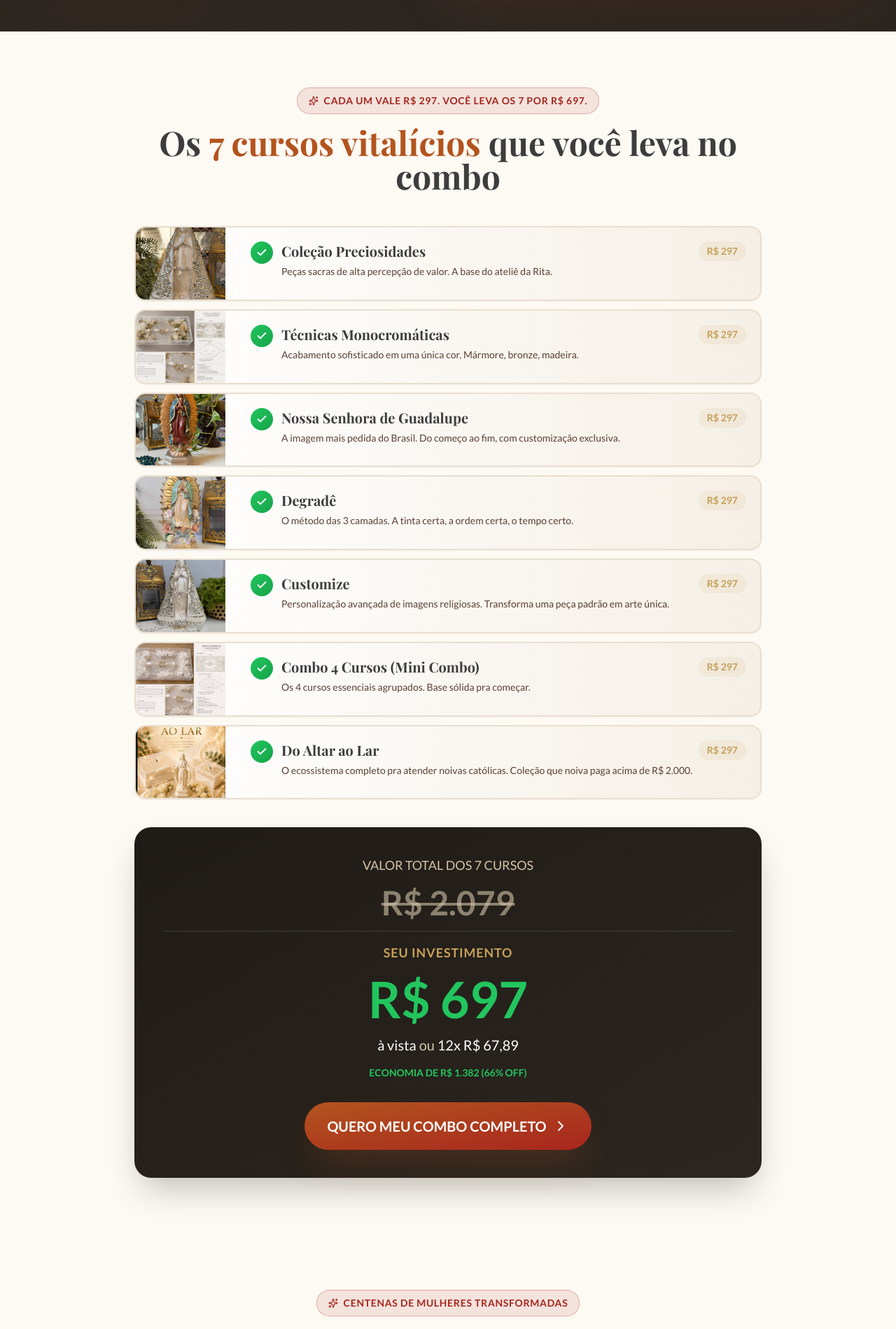
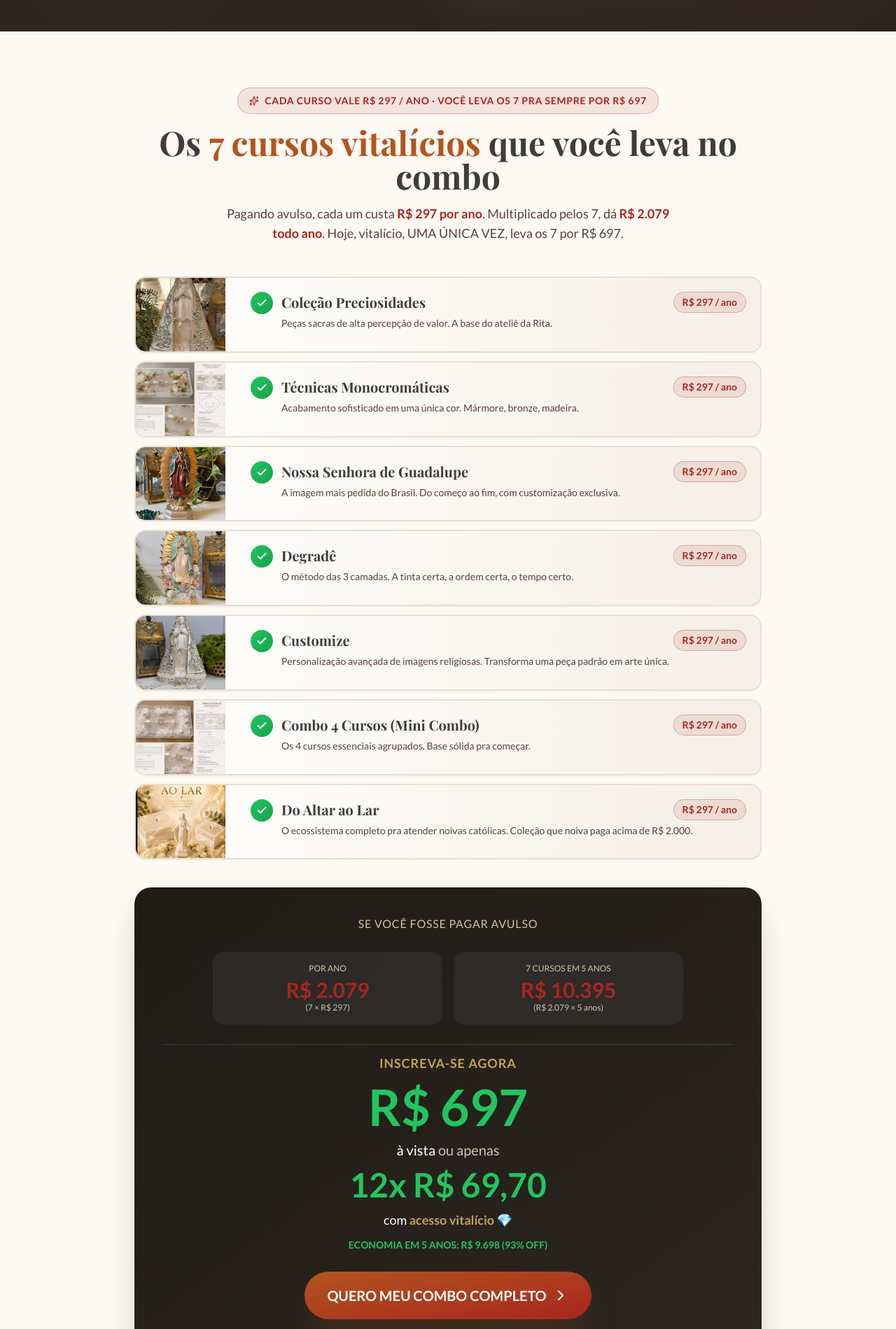
Before and after one commit to denderson2013-bot/COMBO-7-CURSOS-RITA-MACHADO, a React (Vite) app: page / in a window 1280 px wide. Shown: the part 820-2719 px from the top of the page at 70% size. Built offline with nearby package versions, Linux system fonts and the light colour scheme.

Commit message:
ancoragem 2a dobra: R$ 297/ano por curso, R$ 2.079/ano, R$ 10.395 em 5 anos vs R$ 697 vitalicio · 12x R$ 69,70

```diff
--- a/App.tsx
+++ b/App.tsx
@@ -205,7 +205,7 @@ function CheckoutFormModal({ open, onClose }: { open: boolean; onClose: () => vo
         <div className="mt-4 flex items-center justify-center gap-3 text-xs text-[#5C4033]">
           <span className="flex items-center gap-1"><Lock size={12} /> Seguro Hotmart</span>
           <span>•</span>
-          <span>R$ 697 à vista ou 12x R$ 67,89</span>
+          <span>R$ 697 à vista ou 12x R$ 69,70</span>
         </div>
       </div>
     </div>
@@ -242,7 +242,7 @@ function Dobra1Promessa() {
             </p>
             <div className="flex flex-col items-center md:items-start gap-4">
               <Btn large>QUERO O COMBO COMPLETO POR R$ 697</Btn>
-              <p className="text-sm text-[#C5A059]">ou 12x R$ 67,89 no cartão · Acesso imediato</p>
+              <p className="text-sm text-[#C5A059]">ou 12x R$ 69,70 no cartão · Acesso imediato</p>
             </div>
           </div>
           <div className="relative">
@@ -497,10 +497,13 @@ function Dobra6TudoQueRecebe() {
     <section className="py-16 md:py-20 px-4 bg-[#FDF9F3]">
       <div className="container mx-auto max-w-4xl">
         <div className="text-center mb-12">
-          <Eyebrow>Cada um vale R$ 297. Você leva os 7 por R$ 697.</Eyebrow>
-          <h2 className="text-3xl md:text-5xl font-bold text-[#3D3D3D]">
+          <Eyebrow>Cada curso vale R$ 297 / ano · Você leva os 7 PRA SEMPRE por R$ 697</Eyebrow>
+          <h2 className="text-3xl md:text-5xl font-bold text-[#3D3D3D] mb-4">
             Os <span className="text-[#B3541E]">7 cursos vitalícios</span> que você leva no combo
           </h2>
+          <p className="text-base md:text-lg text-[#5C4033] max-w-2xl mx-auto">
+            Pagando avulso, cada um custa <span className="font-bold text-[#A8261E]">R$ 297 por ano</span>. Multiplicado pelos 7, dá <span className="font-bold text-[#A8261E]">R$ 2.079 todo ano</span>. Hoje, vitalício, UMA ÚNICA VEZ, leva os 7 por R$ 697.
+          </p>
         </div>
         <div className="space-y-3">
           {CURSOS.map((c, i) => (
@@ -516,7 +519,7 @@ function Dobra6TudoQueRecebe() {
                   <div className="flex-1">
                     <div className="flex items-center justify-between gap-2 flex-wrap">
                       <h3 className="text-base md:text-xl font-bold text-[#3D3D3D]">{c.nome}</h3>
-                      <span className="text-xs md:text-sm font-bold text-[#C5A059] bg-[#C5A059]/10 px-3 py-1 rounded-full whitespace-nowrap">R$ 297</span>
+                      <span className="text-xs md:text-sm font-bold text-[#A8261E] bg-[#A8261E]/10 border border-[#A8261E]/30 px-3 py-1 rounded-full whitespace-nowrap">R$ 297 / ano</span>
                     </div>
                     <p className="text-sm text-[#5C4033] leading-relaxed mt-1">{c.desc}</p>
                   </div>
@@ -526,14 +529,27 @@ function Dobra6TudoQueRecebe() {
           ))}
         </div>
         <div className="mt-10 bg-gradient-to-br from-[#1F1B16] to-[#2C2620] text-white rounded-3xl p-8 md:p-10 shadow-2xl">
-          <div className="text-center space-y-4">
-            <p className="text-[#D4C4A8] text-lg">VALOR TOTAL DOS 7 CURSOS</p>
-            <p className="text-3xl md:text-5xl font-bold line-through text-[#D4C4A8]/60">R$ 2.079</p>
+          <div className="text-center space-y-3">
+            <p className="text-[#D4C4A8] text-sm md:text-base uppercase tracking-wider">Se você fosse pagar avulso</p>
+            <div className="grid md:grid-cols-2 gap-4 max-w-2xl mx-auto py-4">
+              <div className="bg-[#3D3D3D]/40 rounded-2xl p-4">
+                <p className="text-[#D4C4A8] text-xs uppercase mb-1">Por ano</p>
+                <p className="text-2xl md:text-3xl font-bold text-[#A8261E]">R$ 2.079</p>
+                <p className="text-xs text-[#D4C4A8]">(7 × R$ 297)</p>
+              </div>
+              <div className="bg-[#3D3D3D]/40 rounded-2xl p-4">
+                <p className="text-[#D4C4A8] text-xs uppercase mb-1">7 cursos em 5 anos</p>
+                <p className="text-2xl md:text-3xl font-bold text-[#A8261E]">R$ 10.395</p>
+                <p className="text-xs text-[#D4C4A8]">(R$ 2.079 × 5 anos)</p>
+              </div>
+            </div>
             <div className="my-6 border-t border-[#3D3D3D]" />
-            <p className="text-[#C5A059] text-lg uppercase tracking-wider font-bold">SEU INVESTIMENTO</p>
+            <p className="text-[#C5A059] text-lg uppercase tracking-wider font-bold">INSCREVA-SE AGORA</p>
             <p className="text-5xl md:text-7xl font-bold text-[#22C55E]">R$ 697</p>
-            <p className="text-lg md:text-xl text-white">à vista <span className="text-[#D4C4A8]">ou</span> 12x R$ 67,89</p>
-            <p className="text-sm text-[#22C55E] font-bold uppercase">Economia de R$ 1.382 (66% off)</p>
+            <p className="text-lg md:text-xl text-white">à vista <span className="text-[#D4C4A8]">ou apenas</span></p>
+            <p className="text-3xl md:text-5xl font-bold text-[#22C55E]">12x R$ 69,70</p>
+            <p className="text-base md:text-lg text-white">com <span className="text-[#C5A059] font-bold">acesso vitalício</span> 💎</p>
+            <p className="text-sm text-[#22C55E] font-bold uppercase mt-3">Economia em 5 anos: R$ 9.698 (93% off)</p>
             <div className="pt-4">
               <Btn large>QUERO MEU COMBO COMPLETO</Btn>
             </div>
@@ -659,7 +675,7 @@ function Dobra9PrecoBotao() {
           <p className="text-[#5C4033] uppercase tracking-wider text-sm mb-2">Por apenas</p>
           <p className="text-6xl md:text-8xl font-bold text-[#B3541E] mb-2">R$ 697</p>
           <p className="text-lg md:text-xl text-[#3D3D3D] mb-2">à vista</p>
-          <p className="text-base md:text-lg text-[#5C4033] mb-8">ou <span className="font-bold">12x R$ 67,89</span> no cartão</p>
+          <p className="text-base md:text-lg text-[#5C4033] mb-8">ou <span className="font-bold">12x R$ 69,70</span> no cartão</p>
           <ul className="text-left max-w-md mx-auto space-y-3 mb-8">
             {[
               'Acesso imediato após pagamento',
@@ -788,7 +804,7 @@ function Dobra12CTAFinal() {
           <p className="text-[#D4C4A8] mb-4">Avulso renovando 5 anos: <span className="text-[#A8261E] font-bold">R$ 10.395</span></p>
           <p className="text-[#D4C4A8] mb-6">Vitalício, UMA ÚNICA VEZ:</p>
           <p className="text-6xl md:text-8xl font-bold text-[#22C55E] mb-2">R$ 697</p>
-          <p className="text-lg md:text-xl text-white">à vista <span className="text-[#D4C4A8]">ou</span> 12x R$ 67,89</p>
+          <p className="text-lg md:text-xl text-white">à vista <span className="text-[#D4C4A8]">ou</span> 12x R$ 69,70</p>
         </div>
         <Btn large>QUERO MEU COMBO POR R$ 697</Btn>
         <div className="mt-8 flex flex-wrap justify-center gap-4 text-sm text-[#D4C4A8]">
```
